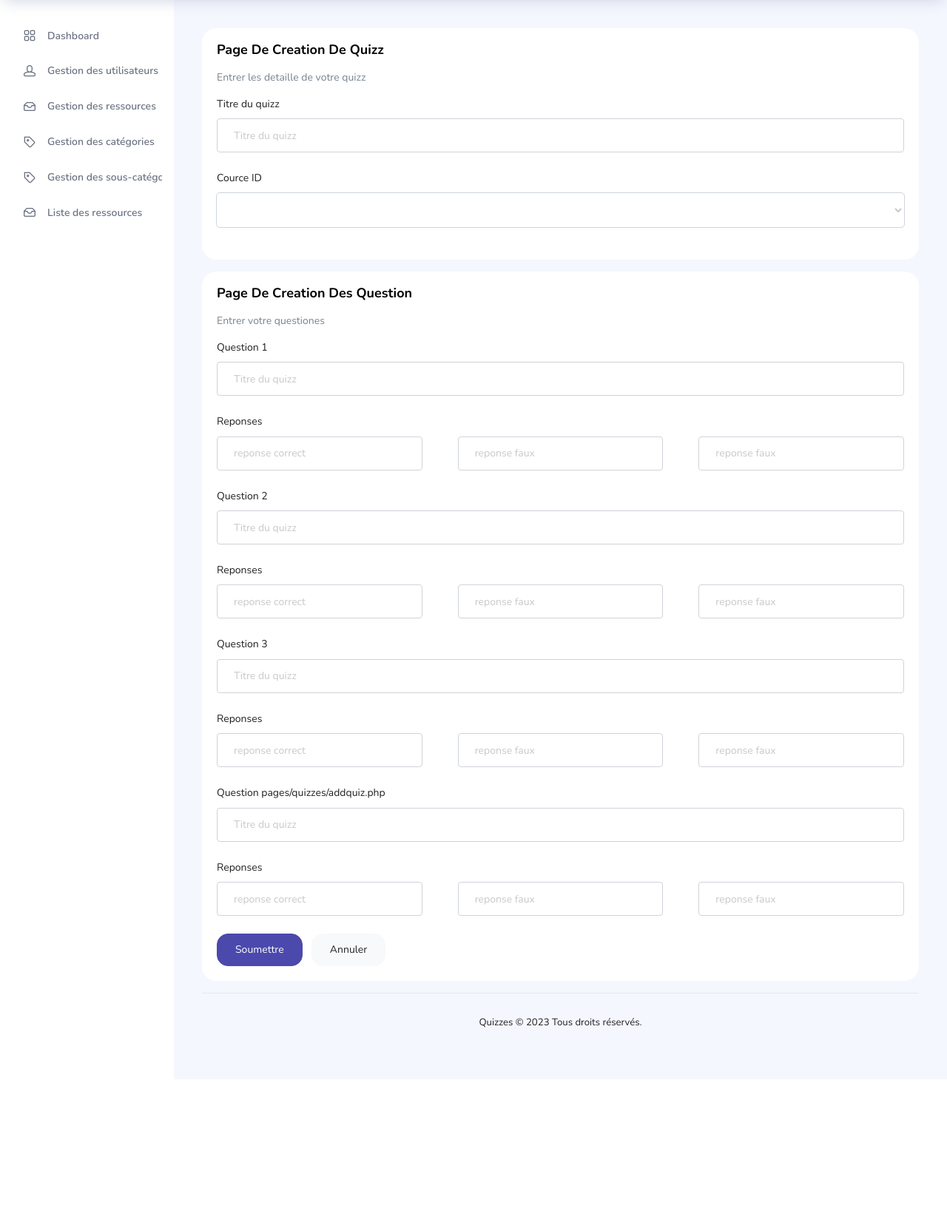
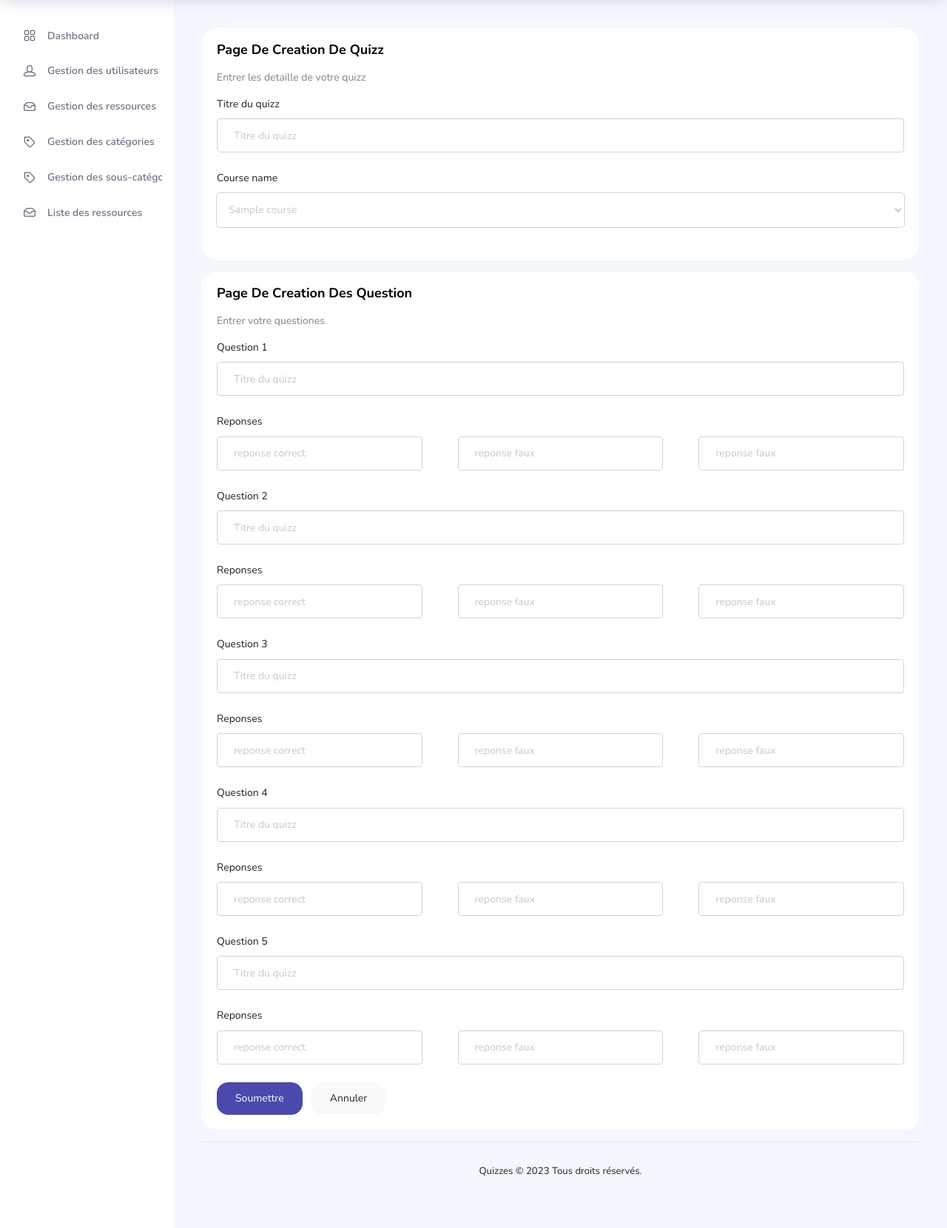
Before and after one commit to abdeljabaraitayoub/Quizzes, a PHP site: page /pages/quizzes/addquiz.php in a window 1280 px wide. Shown: the part 60-1720 px from the top of the page at 74% size. Before the commit the page ends 1449 px from the top, so only its background shows below. Run offline with PHP 8.4, Linux system fonts and the light colour scheme; tables that the repository leaves empty hold one stand-in row (values such as "Sample post"); data that the repository does not hold is empty; style sheets or scripts are compiled from the project's sources.

```diff
--- a/pages/courses/course.php
+++ b/pages/courses/course.php
@@ -91,6 +91,7 @@ if (isset($_GET['id'])) {
                     <span class="mt-5 mb-5">
                         <?php echo $row['content']; ?>
                     </span>
+                    <iframe src="" frameborder="0"></iframe>
 
                     <?php include('../../partials/_footer.php'); ?>
 
--- a/pages/quizzes/addquiz.php
+++ b/pages/quizzes/addquiz.php
@@ -1,17 +1,5 @@
 <?php
 include('../../dbcon.php');
-?>
-<?php
-if (isset($_POST['title']) && $_POST['description'] && $_POST['content'] && $_POST['video_link']) {
-    $title = $_POST['title'];
-    $desciption = $_POST['description'];
-    $content = $_POST['content'];
-    $link = $_POST['video_link'];
-    $query = "INSERT INTO `courses` (`title`,`description`,`content`,`link`) VALUES ('$title','$desciption','$content','$link')";
-    if (mysqli_query($connection, $query)) {
-        header('location:show.php');
-    }
-}
 ?>
 
 <!DOCTYPE html>
@@ -41,6 +29,12 @@ if (isset($_POST['title']) && $_POST['description'] && $_POST['content'] && $_PO
 
 <body>
     <style>
+        select {
+            opacity: 1;
+            /* Reset opacity to default */
+            /* Add other reset styles if needed */
+        }
+
         .min {
             min-height: 249px;
         }
@@ -83,8 +77,11 @@ if (isset($_POST['title']) && $_POST['description'] && $_POST['content'] && $_PO
             <div class="main-panel">
                 <div class="content-wrapper">
 
-                    <form method="post" class="forms-sample">
+                    <form method="post" action="checking.php" class="forms-sample">
+
                         <div class="card mb-3">
+
+
                             <div class="card-body ">
                                 <h4 class="card-title">Page de creation de quizz</h4>
                                 <p class="card-description">
@@ -95,17 +92,19 @@ if (isset($_POST['title']) && $_POST['description'] && $_POST['content'] && $_PO
                                     <input type="text" class="form-control" id="exampleInputTitle" placeholder="Titre du quizz" name="title" required>
                                 </div>
                                 <div class="form-group">
-                                    <label>Cource ID</label>
+                                    <label>Course name</label>
 
-                                    <select class='form-control' name='courseId' required>";
+                                    <select class='form-control' name='courseId' required>
                                         <?php
                                         $r = "SELECT * FROM courses";
                                         $query = mysqli_query($connection, $r);
+
                                         while ($value = mysqli_fetch_assoc($query)) {
-                                            echo "<option>" . $value['courseId'] . "</option>";
+                                            echo '<option value=' . $value['id'] . ' >' . $value['title'] . '</option>';
                                         }
                                         ?>
                                     </select>
+
                                 </div>
                             </div>
                         </div>
@@ -115,65 +114,90 @@ if (isset($_POST['title']) && $_POST['description'] && $_POST['content'] && $_PO
                                 <p class="card-description">
                                     Entrer votre questiones
                                 </p>
+                                <!-- Question 0 -->
                                 <div>
                                     <div class="form-group">
                                         <label for="exampleInputTitle">Question 1</label>
-                                        <input type="text" class="form-control" id="exampleInputTitle" placeholder="Titre du quizz" name="title" required>
+                                        <input type="text" class="form-control" id="exampleInputTitle" placeholder="Titre du quizz" name="question0" required>
                                     </div>
-                                    <div class="form-group ">
+                                    <div class="form-group">
                                         <label for="exampleInputTitle">Reponses</label>
                                         <div class="d-flex">
-                                            <input type="text" class="form-control text-success  mr-5 " id="exampleInputTitle" placeholder="reponse correct" name="title">
-                                            <input type="text" class="form-control text-danger mr-5" id="exampleInputTitle" placeholder="reponse faux" name="title">
-                                            <input type="text" class="form-control text-danger" id="exampleInputTitle" placeholder="reponse faux" name="title">
+                                            <input type="text" class="form-control text-success mr-5" id="exampleInputTitle" placeholder="reponse correct" name="response0">
+                                            <input type="text" class="form-control text-danger mr-5" id="exampleInputTitle" placeholder="reponse faux" name="response1">
+                                            <input type="text" class="form-control text-danger" id="exampleInputTitle" placeholder="reponse faux" name="response2">
                                         </div>
                                     </div>
                                 </div>
+
+                                <!-- Question 1 -->
                                 <div>
                                     <div class="form-group">
                                         <label for="exampleInputTitle">Question 2</label>
-                                        <input type="text" class="form-control" id="exampleInputTitle" placeholder="Titre du quizz" name="title" required>
+                                        <input type="text" class="form-control" id="exampleInputTitle" placeholder="Titre du quizz" name="question1" required>
                                     </div>
-                                    <div class="form-group ">
+                                    <div class="form-group">
                                         <label for="exampleInputTitle">Reponses</label>
                                         <div class="d-flex">
-                                            <input type="text" class="form-control text-success  mr-5 " id="exampleInputTitle" placeholder="reponse correct" name="title">
-                                            <input type="text" class="form-control text-danger mr-5" id="exampleInputTitle" placeholder="reponse faux" name="title">
-                                            <input type="text" class="form-control text-danger" id="exampleInputTitle" placeholder="reponse faux" name="title">
+                                            <input type="text" class="form-control text-success mr-5" id="exampleInputTitle" placeholder="reponse correct" name="response3">
+                                            <input type="text" class="form-control text-danger mr-5" id="exampleInputTitle" placeholder="reponse faux" name="response4">
+                                            <input type="text" class="form-control text-danger" id="exampleInputTitle" placeholder="reponse faux" name="response5">
+                                        </div>
+                                    </div>
+                                </div>
+
+                                <!-- Question 2 -->
+                                <div>
+                                    <div class="form-group">
+                                        <label for="exampleInputTitle">Question 3</label>
+                                        <input type="text" class="form-control" id="exampleInputTitle" placeholder="Titre du quizz" name="question2" required>
+                                    </div>
+                                    <div class="form-group">
+                                        <label for="exampleInputTitle">Reponses</label>
+                                        <div class="d-flex">
+                                            <input type="text" class="form-control text-success mr-5" id="exampleInputTitle" placeholder="reponse correct" name="response6">
+                                            <input type="text" class="form-control text-danger mr-5" id="exampleInputTitle" placeholder="reponse faux" name="response7">
+                                            <input type="text" class="form-control text-danger" id="exampleInputTitle" placeholder="reponse faux" name="response8">
+                                        </div>
+                                    </div>
+                                </div>
+
+                                <!-- Question 3 -->
+                                <div>
+                                    <div class="form-group">
+                                        <label for="exampleInputTitle">Question 4</label>
+                                        <input type="text" class="form-control" id="exampleInputTitle" placeholder="Titre du quizz" name="question3" required>
+                                    </div>
+                                    <div class="form-group">
+                                        <label for="exampleInputTitle">Reponses</label>
+                                        <div class="d-flex">
+                                            <input type="text" class="form-control text-success mr-5" id="exampleInputTitle" placeholder="reponse correct" name="response9">
+                                            <input type="text" class="form-control text-danger mr-5" id="exampleInputTitle" placeholder="reponse faux" name="response10">
+                                            <input type="text" class="form-control text-danger" id="exampleInputTitle" placeholder="reponse faux" name="response11">
+                                        </div>
+                                    </div>
+                                </div>
+
+                                <!-- Question 4 -->
+                                <div>
+                                    <div class="form-group">
+                                        <label for="exampleInputTitle">Question 5</label>
+                                        <input type="text" class="form-control" id="exampleInputTitle" placeholder="Titre du quizz" name="question4" required>
+                                    </div>
+                                    <div class="form-group">
+                                        <label for="exampleInputTitle">Reponses</label>
+                                        <div class="d-flex">
+                                            <input type="text" class="form-control text-success mr-5" id="exampleInputTitle" placeholder="reponse correct" name="response12">
+                                            <input type="text" class="form-control text-danger mr-5" id="exampleInputTitle" placeholder="reponse faux" name="response13">
+                                            <input type="text" class="form-control text-danger" id="exampleInputTitle" placeholder="reponse faux" name="response14">
                                         </div>
                                     </div>
                                 </div>
 
                                 <div>
-                                    <div class="form-group">
-                                        <label for="exampleInputTitle">Question 3</label>
-                                        <input type="text" class="form-control" id="exampleInputTitle" placeholder="Titre du quizz" name="title" required>
-                                    </div>
-                                    <div class="form-group ">
-                                        <label for="exampleInputTitle">Reponses</label>
-                                        <div class="d-flex">
-                                            <input type="text" class="form-control text-success  mr-5 " id="exampleInputTitle" placeholder="reponse correct" name="title">
-                                            <input type="text" class="form-control text-danger mr-5" id="exampleInputTitle" placeholder="reponse faux" name="title">
-                                            <input type="text" class="form-control text-danger" id="exampleInputTitle" placeholder="reponse faux" name="title">
-                                        </div>
-                                    </div>
+                                    <button type="submit" class="btn btn-primary mr-2">Soumettre</button>
+                                    <a class="btn btn-light" href="show.php">Annuler</a>
                                 </div>
-                                <div>
-                                    <div class="form-group">
-                                        <label for="exampleInputTitle">Question pages/quizzes/addquiz.php</label>
-                                        <input type="text" class="form-control" id="exampleInputTitle" placeholder="Titre du quizz" name="title" required>
-                                    </div>
-                                    <div class="form-group ">
-                                        <label for="exampleInputTitle">Reponses</label>
-                                        <div class="d-flex">
-                                            <input type="text" class="form-control text-success  mr-5 " id="exampleInputTitle" placeholder="reponse correct" name="title">
-                                            <input type="text" class="form-control text-danger mr-5" id="exampleInputTitle" placeholder="reponse faux" name="title">
-                                            <input type="text" class="form-control text-danger" id="exampleInputTitle" placeholder="reponse faux" name="title">
-                                        </div>
-                                    </div>
-                                </div>
-                                <button type="submit" class="btn btn-primary mr-2">Soumettre</button>
-                                <a class="btn btn-light" href="show.php">Annuler</a>
                             </div>
                         </div>
                     </form>
```
Also changed, not shown: pages/quizzes/checking.php (added, +42 -0 lines).
